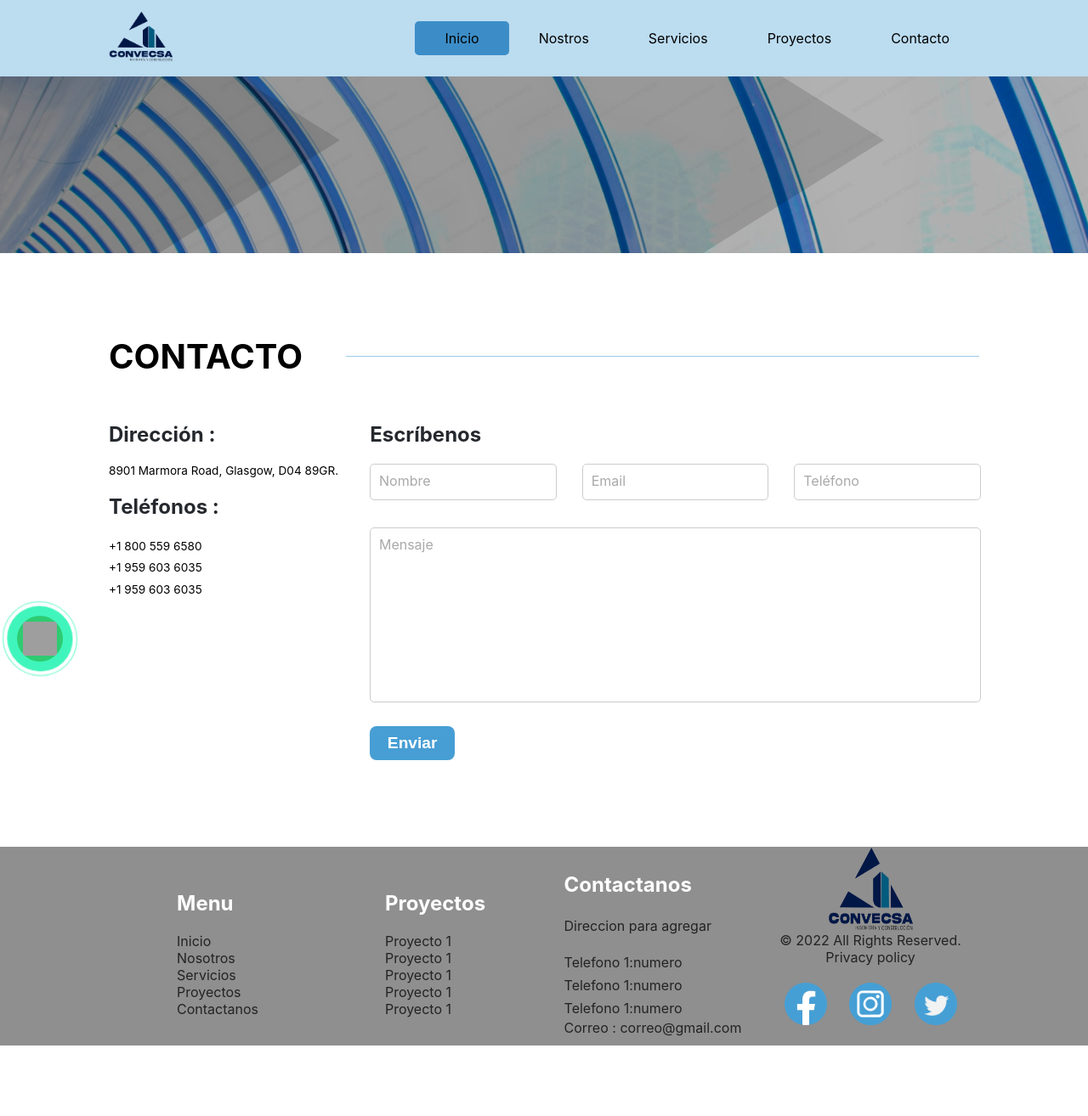
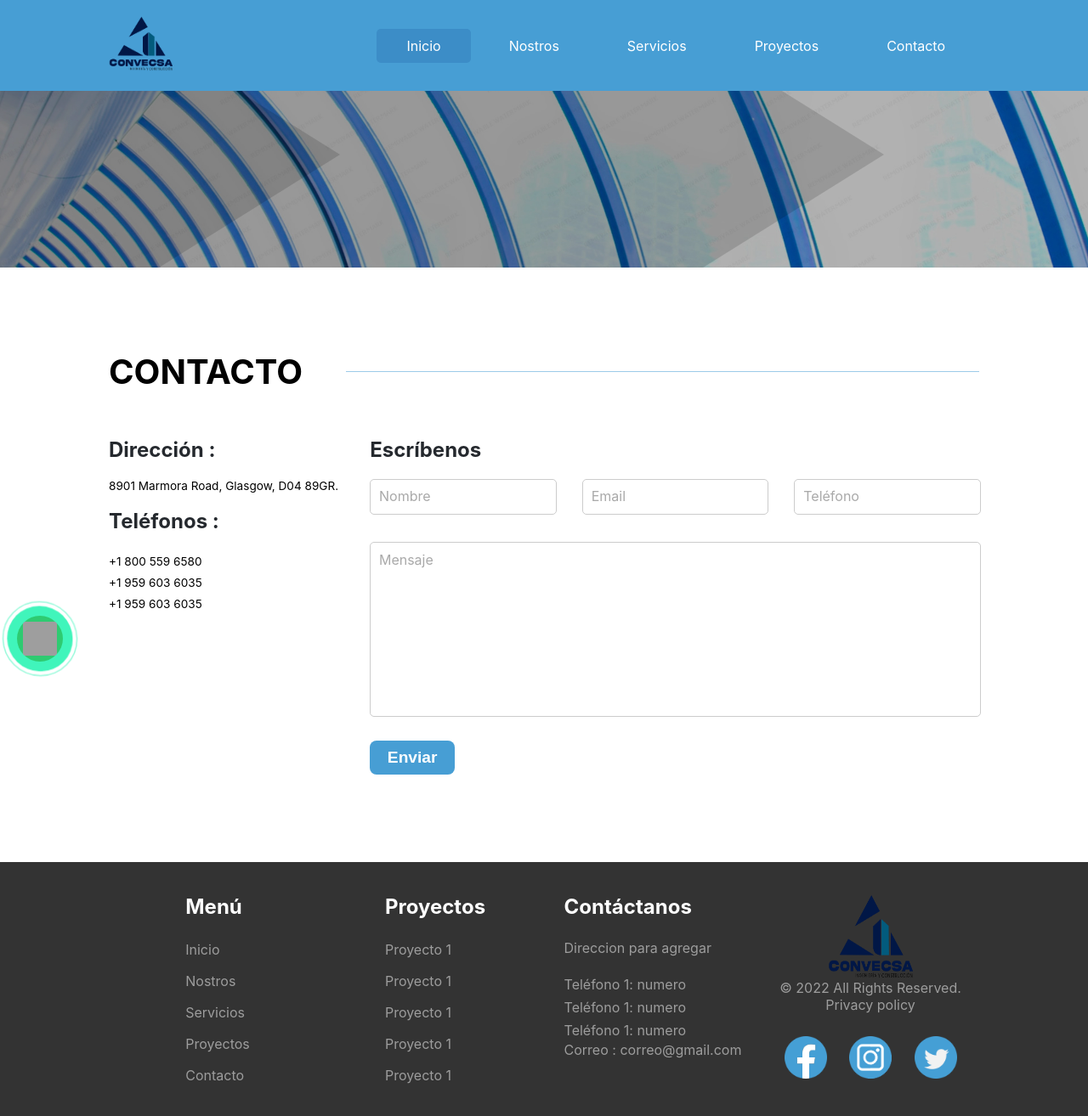
Before and after one commit to Kerwin-Joel/convecsafinal, a React (Vite) app: page /contact in a window 1280 px wide. Shown: the top 1314 px of the page at 85% size. Before the commit the page ends 1231 px from the top, so only its background shows below. Built offline with nearby package versions, Linux system fonts and the light colour scheme; grey boxes are pictures that could not be loaded.

Commit message:
mas cambios

```diff
--- a/index.html
+++ b/index.html
@@ -1,13 +1,16 @@
 <!DOCTYPE html>
 <html lang="en">
+
 <head>
   <meta charset="UTF-8" />
-    <link rel="icon" type="image/svg+xml" href="/src/favicon.svg" />
+  <link rel="icon" type="image/svg+xml" href="https://www.convecsa.pe/assets/logoS.1a3bb4b4.png" />
   <meta name="viewport" content="width=device-width, initial-scale=1.0" />
-    <title>Vite App</title>
+  <title>Convecsa Perú</title>
 </head>
+
 <body>
   <div id="root"></div>
   <script type="module" src="/src/main.jsx"></script>
 </body>
+
 </html>
--- a/src/components/Pages/Projects/Projects.jsx
+++ b/src/components/Pages/Projects/Projects.jsx
@@ -8,6 +8,7 @@ import img6 from '../../../static/img/page-4_img06.jpg';
 import img7 from '../../../static/img/page-4_img07.jpg';
 import img8 from '../../../static/img/page-4_img08.jpg';
 import img9 from '../../../static/img/page-4_img09.jpg';
+import  {BannerAux } from './../banneAux/BannerAux';
 import {
 	Banner,
 	Card,
@@ -27,6 +28,7 @@ import {
 const Projects = () => {
 	return (
 		<>
+      <BannerAux/>
 			<ProductsMain>
 				<section>
 					<Title>Proyectos</Title>
--- a/src/components/Pages/Services/Services.jsx
+++ b/src/components/Pages/Services/Services.jsx
@@ -14,12 +14,14 @@ import {
 	Icon,
 	FeaturedFlex,
 } from './style';
+import { BannerAux } from './../banneAux/BannerAux';
 import cheque from '../../../images/cheque.png';
 
 
 const Services = () => {
 	return (
 		<>
+      <BannerAux/>
 			<ServicesMain>
 				<section>
 					<h2>SERVICIOS</h2>
--- a/src/components/Pages/about/About.jsx
+++ b/src/components/Pages/about/About.jsx
@@ -4,10 +4,13 @@ import uno from '../../../images/uno.png';
 import dos from '../../../images/dos.png';
 import tres from '../../../images/tres.png';
 import check from '../../../images/check.png';
+import { BannerAux } from './../banneAux/BannerAux';
 
 
 export const About = () => {
   return (
+    <>
+      <BannerAux/>
       <AboutContainer>
         <Overview>
           <OverviewItem>
@@ -164,5 +167,7 @@ export const About = () => {
           </ValoresItem>
         </Valores>
       </AboutContainer>
+    </>
+
   )
 }
--- a/src/components/Pages/about/style.js
+++ b/src/components/Pages/about/style.js
@@ -2,13 +2,13 @@ import styled from 'styled-components' ;
 
 export const AboutContainer = styled.div`
   color:#25292e;
+
 `;
 
 export const Overview = styled.div`
   display: grid;
   grid-template-columns: repeat(auto-fit, minmax(250px, 1fr));
   padding: 0 8%;
-
   & p {
     font-size: .77rem;
   }
@@ -83,6 +83,8 @@ export const Valores = styled.div`
   grid-template-columns: repeat(auto-fit, minmax(250px, 1fr));
   padding: 8% ;
   font-size: .8rem;
+  padding-bottom: 10%;
+
 `;
 export const ValoresItem = styled.div`
   padding: 0 4%;
@@ -120,7 +122,7 @@ export const ValoresItem = styled.div`
   }
 
   & .name{
-    font-size: 1.5rem;
+    font-size: 1rem;
     font-weight: bold;
   }
 `;
--- a/src/components/Pages/home/Home.jsx
+++ b/src/components/Pages/home/Home.jsx
@@ -8,6 +8,8 @@ import inst from '../../../images/face.png'
 import face from '../../../images/inst.png'
 import servicio from '../../../images/servicio.jpg'
 import man from '../../../images/man.jpg'
+import next from '../../../images/next.png'
+import previous from '../../../images/previous.png'
 import { CustomerSay,
         Card,
         ServicesMain,
@@ -16,14 +18,15 @@ import { CustomerSay,
         Item,
         ItemContainer,
         Banner,
-        Responsability } from './styles';
+        Responsability,
+        ButtonsImg} from './styles';
 
 export const Home = () => {
   return (
     <>
       <CarouselProvider
         naturalSlideWidth={100}
-        naturalSlideHeight={50}
+        naturalSlideHeight={30}
         totalSlides={3}
         visibleSlides={1}
         isPlaying={true}
@@ -40,8 +43,12 @@ export const Home = () => {
             <Image src={reac} />
           </Slide>
         </Slider>
-        <ButtonBack className="buttonBack">{"<"}</ButtonBack>
-        <ButtonNext className="buttonNext">{">"}</ButtonNext>
+        <ButtonBack className="buttonBack">
+          <ButtonsImg src={previous} alt=""/>
+        </ButtonBack>
+        <ButtonNext className="buttonNext">
+          <ButtonsImg src={next} alt=""/>
+        </ButtonNext>
       </CarouselProvider>
 
       <CustomerSay>
--- a/src/components/Pages/home/styles.js
+++ b/src/components/Pages/home/styles.js
@@ -2,6 +2,9 @@ import styled from 'styled-components';
 
 export const Img = styled.img`
   display: width: 100vw;
+`;
+export const ButtonsImg = styled.img`
+  width: 100%;
 `;
 export const CustomerSay = styled.div`
   background: #479ed4;
--- a/src/components/footer/Footer.jsx
+++ b/src/components/footer/Footer.jsx
@@ -5,19 +5,30 @@ import face from '../../images/face.png'
 import inst from '../../images/inst.png'
 import tuit from '../../images/tuit.png'
 import { Whats } from '../WhatssApp/Whats';
+import { Link } from 'react-router-dom';
 
 
 export const Footer = () => {
   return (
     <ContainerFooter>
       <div>
-        <h2>Menu</h2>
+        <h2>Menú</h2>
         <ul>
-          <li><a href="#">Inicio</a></li>
-          <li><a href="#">Nosotros</a></li>
-          <li><a href="#">Servicios</a></li>
-          <li><a href="#">Proyectos</a></li>
-          <li><a href="#">Contactanos</a></li>
+        <li>
+            <Link to="/">Inicio</Link>
+          </li>
+          <li>
+            <Link to="about">Nostros</Link>
+          </li>
+          <li>
+            <Link to="services">Servicios</Link>
+          </li>
+          <li>
+            <Link to="projects">Proyectos</Link>
+            </li>
+          <li>
+            <Link to="contact">Contacto</Link>
+          </li>
         </ul>
       </div>
       <div>
@@ -31,19 +42,19 @@ export const Footer = () => {
         </ul>
       </div>
       <div>
-        <h2>Contactanos</h2>
+        <h2>Contáctanos</h2>
         <p className='margen'>Direccion para agregar </p>
         <div>
           <div className='margen'>
-            <span>Telefono 1:</span>
+            <span>Teléfono 1: </span>
             <span>numero</span>
           </div>
           <div className='margen'>
-            <span>Telefono 1:</span>
+            <span>Teléfono 1: </span>
             <span>numero</span>
           </div>
           <div className='margen'>
-            <span>Telefono 1:</span>
+            <span>Teléfono 1: </span>
             <span>numero</span>
           </div>
         </div>
--- a/src/components/footer/style.js
+++ b/src/components/footer/style.js
@@ -1,12 +1,12 @@
 import styled from 'styled-components';
 
 export const ContainerFooter = styled.footer`
-  background-color: #3333338c;
+  background-color: #333333;
   display:grid;
   grid-template-columns: repeat(4, 1fr);
   justify-items: center;
-  align-items: center;
-  padding: 0 10%;
+  align-items: start;
+  padding: 3% 10%;
   color: white;
 
   & img{
@@ -20,12 +20,36 @@ export const ContainerFooter = styled.footer`
     height: 50px;
   }
 
+  & li{
+    padding: 0.4rem 0;
+  }
+  & a{
+    display: inline-block;
+  }
+  & a:after{
+    content: '';
+    display: block;
+    height: 1px;
+    width: 0;
+    background-color: #479ed4;
+    margin: 0.1rem 0;
+    transition: width 0.3s ease-in-out;
+  }
+  & a:hover:after{
+    width: 100%;
+  }
+
   & a,span,p{
-    color: #232323;
+    color: #9d9d9d;
+    padding: 0;
   }
 
   & .margen{
     padding: 3.5px 0;
+  }
+
+  & h2{
+    margin-top: 0;
   }
 
 
@@ -33,13 +57,18 @@ export const ContainerFooter = styled.footer`
     grid-template-columns: repeat(2, 1fr);
     gap: 30px;
     text-align:center;
+    padding: 10%;
+
+    & li{
+      padding: 0.05rem 0;
+    }
+
   }
   @media (max-width: 600px) {
     grid-template-columns: repeat(1, 1fr);
     text-align:center;
 
     & a{
-      display: block;
       padding: 3.5px 0;
     }
 
--- a/src/components/nav/Nav.jsx
+++ b/src/components/nav/Nav.jsx
@@ -14,6 +14,7 @@ export const Nav = () => {
   const handleOpen = () => setIsOpen(!isOpen);
 
   return (
+    <>
       <Navigation >
         <LogoDesktop>
           <img src={logoS} alt="logo" />
@@ -68,5 +69,61 @@ export const Nav = () => {
           )
         }
       </Navigation>
+      <Navigation className='fakeMenu' >
+        <LogoDesktop>
+          <img src={logoS} alt="logo" />
+        </LogoDesktop>
+        <Menu>
+          <img
+            onClick={handleOpen}
+            src={IconNav} alt="das" />
+        </Menu>
+        <List>
+          <li>
+            <Link to="/">Inicio</Link>
+          </li>
+          <li>
+            <Link to="about">Nostros</Link>
+          </li>
+          <li>
+            <Link to="services">Servicios</Link>
+          </li>
+          <li>
+            <Link to="projects">Proyectos</Link>
+            </li>
+          <li>
+            <Link to="contact">Contacto</Link>
+          </li>
+        </List>
+        {
+          isOpen && (
+            <ModalMenu>
+              <div>
+                <img src={logoS} alt="" />
+                <img
+                  onClick={handleOpen}
+                  className='close' src={cancel} alt="" />
+              </div>
+              <li>
+                <Link onClick={handleOpen}  to="/">Inicio</Link>
+              </li>
+              <li>
+                <Link onClick={handleOpen} to="about">Nostros</Link>
+              </li>
+              <li>
+                <Link onClick={handleOpen} to="services">Servicios</Link>
+              </li>
+              <li>
+                <Link onClick={handleOpen} to="projects">Proyectos</Link>
+                </li>
+              <li>
+                <Link onClick={handleOpen} to="contact">Contacto</Link>
+              </li>
+            </ModalMenu>
+          )
+        }
+      </Navigation>
+    </>
+
   )
 };
--- a/src/components/nav/style.js
+++ b/src/components/nav/style.js
@@ -3,8 +3,11 @@ import styled from 'styled-components';
 export const Navigation = styled.nav`
 	display: flex;
   justify-content: space-between;
-  background-color: #479ed45c;
-  padding:1% 10%;
+  background-color: #479ed4;
+  ${'' /* padding:1% 0%; */}
+  ${'' /* position: fixed; */}
+  z-index:10;
+  width:100%;
 
   @media (max-width: 980px) {
     flex-direction: column;
@@ -19,20 +22,32 @@ export const Navigation = styled.nav`
 `;
 
 export const LogoDesktop = styled.div`
+  padding-left:10%;
+  padding-bottom:1.5%;
+  padding-top:1.5%;
   & img {
     width: 75px;
-    height: 60px;
+    height: 65px;
+  }
+  @media (max-width: 980px) {
+    padding-left: 0;
+
+  }
+  @media (max-width: 600px) {
+    padding-left: 10%;
   }
 
 `;
 
 export const Menu = styled.div`
+  padding-right:10%;
+
   @media (min-width: 600px) {
     display: none;
   }
   & img {
-    width: 50px;
-    height: 50px;
+    width: 35px;
+    height: 35px;
     cursor: pointer;
   }
 `;
@@ -40,10 +55,14 @@ export const Menu = styled.div`
 export const List = styled.ul`
   display: flex;
   align-items: center;
+  padding-right:10%;
+
   & li{
     border-radius: 5px;
     padding:10px 0;
     transition: all 0.25s ease-in-out;
+    margin: 0 5px;
+
     &:nth-child(1){
       background-color: #3c8dc7;
     }
@@ -55,7 +74,7 @@ export const List = styled.ul`
     }
     & a{
       transition: all 0.25s ease-in-out;
-      color: black;
+      color: white;
       padding: 10px 35px;
     }
   }
@@ -63,6 +82,8 @@ export const List = styled.ul`
     & li a{
       padding: 10px 20px;
     }
+    padding-right: 0;
+
   }
   @media (max-width: 690px) {
     & li a{
@@ -87,6 +108,7 @@ export const ModalMenu = styled.ul`
   transition: all 0.25s ease-in-out;
   animation: 1s slidein 1;
 
+
   & li,li:hover{
     transition: all 0.25s ease-in-out;
     padding: 20px;
@@ -105,6 +127,7 @@ export const ModalMenu = styled.ul`
     padding: 16px 55% ;
     color: gray;
     padding-left: 20px;
+
   }
   & .close{
     animation: 1s topin 1;
@@ -115,7 +138,7 @@ export const ModalMenu = styled.ul`
     cursor: pointer;
   }
   & img{
-    width:50%;
+    width:70%;
     padding: 20px;
     display:block;
     margin: 0 auto;
--- a/src/index.css
+++ b/src/index.css
@@ -26,17 +26,19 @@ a{
   width: 100%;
   height: 10%;
 }
+.fakeMenu{
+  position: fixed;
+  top: 0;
+}
+/* WHTPP */
 .buttonBack,.buttonNext{
   position: absolute;
   top: 45%;
   transform: translate(-50%, -50%);
   border: none;
-  background-color: #3c8dc7;
-  color: white;
   width: 10%;
   height: 20%;
-  border-radius: 20px;
-  font-size: 30px;
+  background: none ;
 }
 .buttonBack{
   left: 10%;
```
Also changed, not shown: src/images/next.png (added), src/images/previous.png (added). Lines whose indentation alone changed are shown as unchanged.
